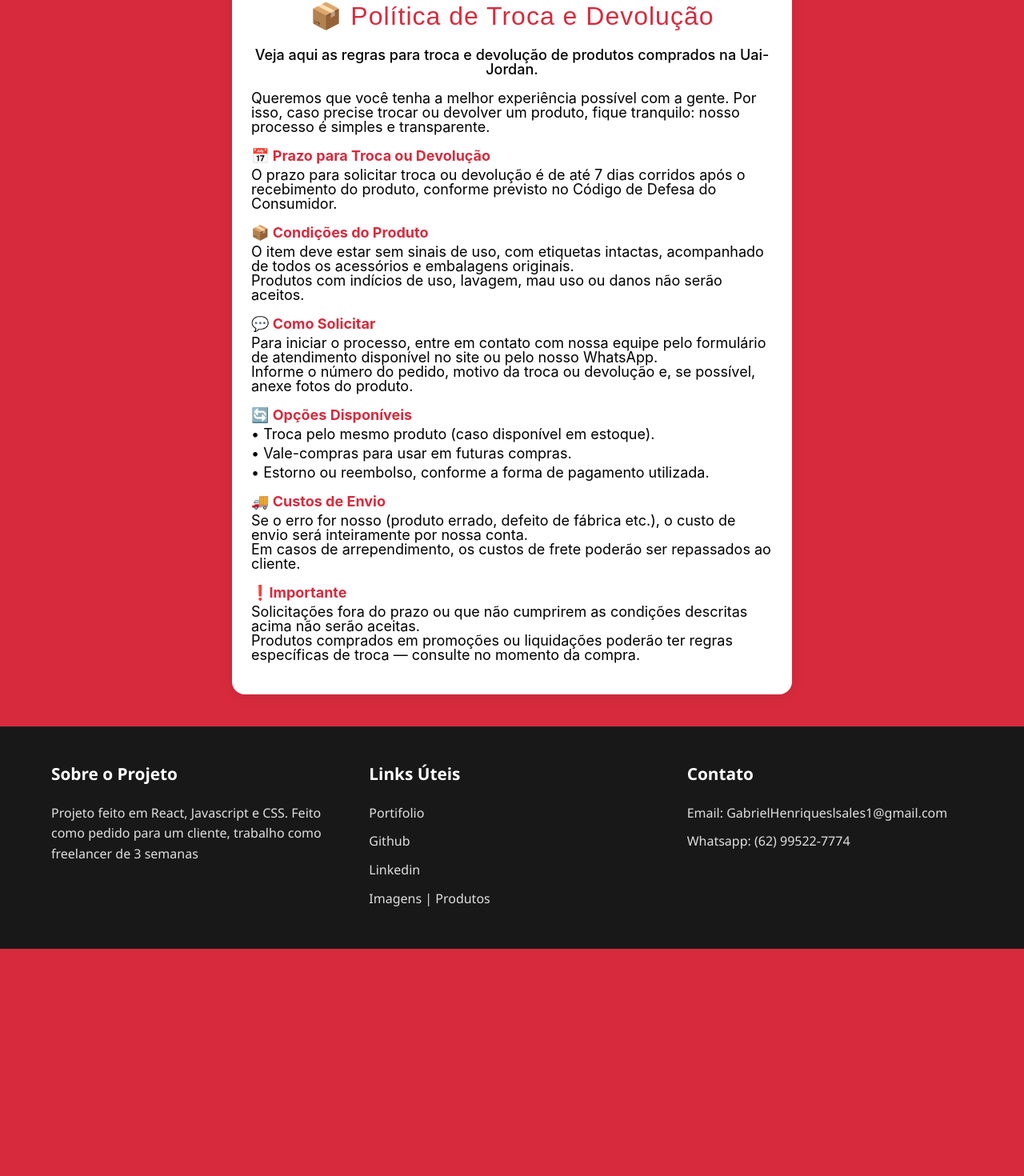
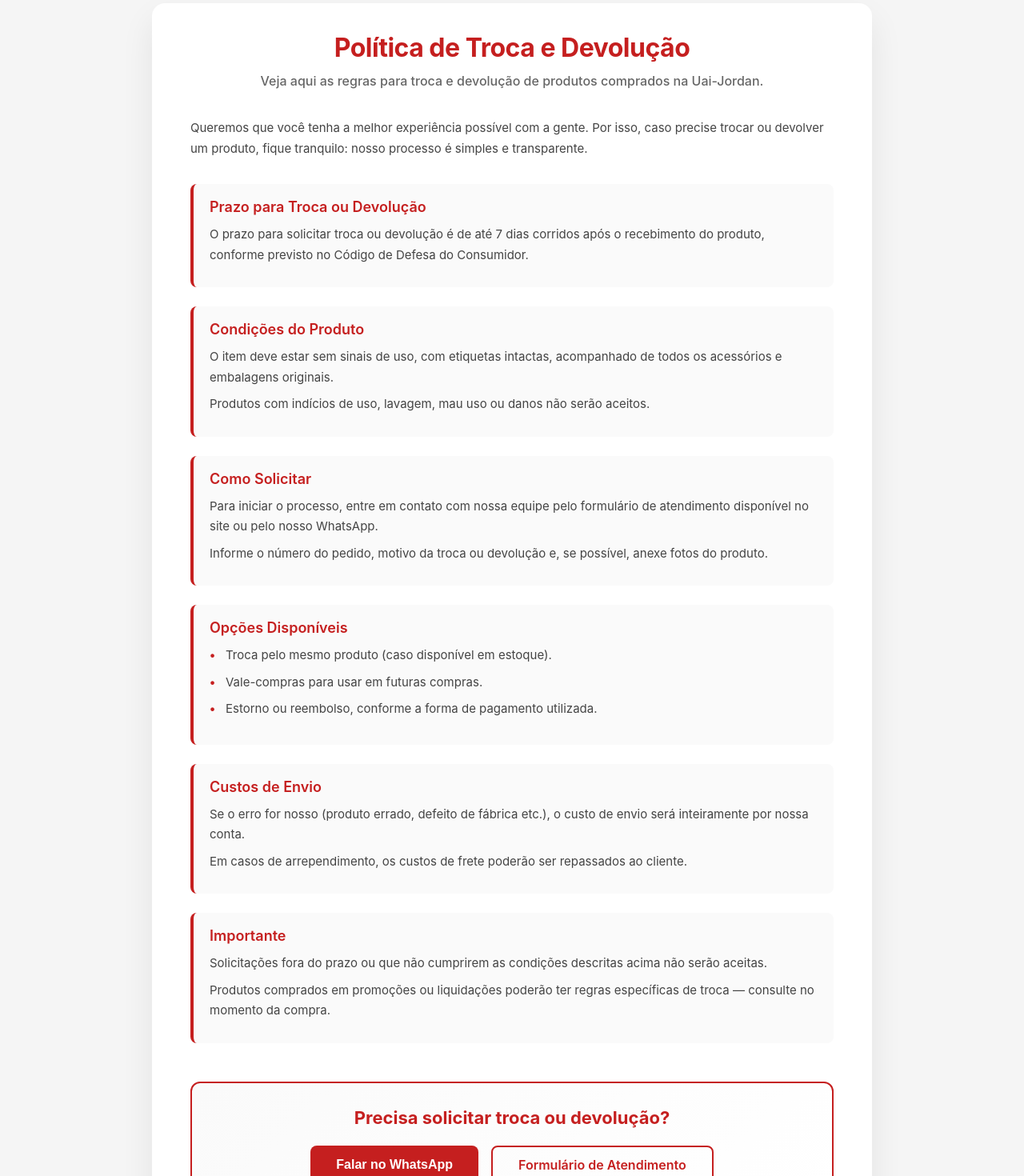
Before and after one commit to Usales/Uai-jordan, a React (Create React App) app: page /politica-troca in a window 1280 px wide. Shown: the part 146-1616 px from the top of the page at 80% size. Before the commit the page ends 1332 px from the top, so only its background shows below. Built offline with nearby package versions, Linux system fonts and the light colour scheme; the HTML template or start-up script is replaced by a standard one.

Commit message:
Melhora design da pÃ¡gina de polÃ­tica de troca: fundo claro, card premium, hierarquia de texto, seÃ§Ãµes escaneÃ¡veis e CTA

```diff
--- a/src/components/Header/Header.css
+++ b/src/components/Header/Header.css
@@ -1,7 +1,7 @@
 /* Header Styles - Mobile First */
 .app-header {
   background: #C51F1F;
-  box-shadow: 0 2px 10px rgba(0, 0, 0, 0.1);
+  box-shadow: 0 4px 12px rgba(0, 0, 0, 0.1);
   border: none;
   position: sticky;
   top: 0;
--- a/src/index.css
+++ b/src/index.css
@@ -29,7 +29,8 @@
 	display: block;
 }
 body {
-  background: #D72B3D;
+  background: #f5f5f5;
+  min-height: 100vh;
   line-height: 1;
   font-family: -apple-system, BlinkMacSystemFont, 'Segoe UI', 'Roboto', 'Oxygen',
     'Ubuntu', 'Cantarell', 'Fira Sans', 'Droid Sans', 'Helvetica Neue',
--- /dev/null
+++ b/src/pages/PoliticaTroca.css
@@ -0,0 +1,200 @@
+/* Container principal da página */
+.politica-page {
+  min-height: 70vh;
+  padding: 40px 20px;
+  background: #f5f5f5;
+  display: flex;
+  align-items: flex-start;
+  justify-content: center;
+}
+
+/* Card premium da política */
+.policy-card {
+  max-width: 900px;
+  width: 100%;
+  background: #ffffff;
+  border-radius: 16px;
+  padding: 40px 48px;
+  box-shadow: 0 20px 40px rgba(0, 0, 0, 0.08);
+  margin: 2.5rem auto;
+}
+
+/* Hierarquia de texto */
+.policy-card h1 {
+  font-size: 32px;
+  font-weight: 700;
+  margin-bottom: 12px;
+  text-align: center;
+  color: #C51F1F;
+  letter-spacing: -0.5px;
+}
+
+.policy-card .subtitle {
+  font-size: 16px;
+  font-weight: 500;
+  text-align: center;
+  color: #666;
+  margin-bottom: 32px;
+}
+
+.policy-card .intro {
+  font-size: 15px;
+  line-height: 1.7;
+  color: #444;
+  margin-bottom: 32px;
+}
+
+.policy-card h3 {
+  font-size: 18px;
+  font-weight: 600;
+  margin-top: 32px;
+  margin-bottom: 8px;
+  color: #C51F1F;
+}
+
+.policy-card p,
+.policy-card li {
+  font-size: 15px;
+  line-height: 1.7;
+  color: #444;
+  margin-bottom: 8px;
+}
+
+.policy-card ul {
+  list-style: none;
+  padding-left: 0;
+  margin: 12px 0;
+}
+
+.policy-card li {
+  padding-left: 20px;
+  position: relative;
+  margin-bottom: 8px;
+}
+
+.policy-card li::before {
+  content: "•";
+  position: absolute;
+  left: 0;
+  color: #C51F1F;
+  font-weight: bold;
+}
+
+/* Seções escaneáveis */
+.section {
+  padding: 20px;
+  border-left: 4px solid #C51F1F;
+  background: #fafafa;
+  border-radius: 8px;
+  margin-bottom: 24px;
+}
+
+.section h3 {
+  margin-top: 0;
+  margin-bottom: 12px;
+}
+
+.section p {
+  margin-bottom: 8px;
+}
+
+/* CTA Box */
+.cta-box {
+  margin-top: 48px;
+  padding: 32px;
+  background: linear-gradient(135deg, #fafafa 0%, #ffffff 100%);
+  border: 2px solid #C51F1F;
+  border-radius: 12px;
+  text-align: center;
+}
+
+.cta-box h3 {
+  font-size: 22px;
+  font-weight: 700;
+  margin: 0 0 24px 0;
+  color: #C51F1F;
+}
+
+.cta-buttons {
+  display: flex;
+  gap: 16px;
+  justify-content: center;
+  flex-wrap: wrap;
+}
+
+.cta-button {
+  padding: 14px 32px;
+  font-size: 16px;
+  font-weight: 600;
+  border-radius: 8px;
+  cursor: pointer;
+  transition: all 0.3s ease;
+  text-decoration: none;
+  display: inline-block;
+  border: none;
+}
+
+.cta-button.primary {
+  background: #C51F1F;
+  color: #ffffff;
+}
+
+.cta-button.primary:hover {
+  background: #a01818;
+  transform: translateY(-2px);
+  box-shadow: 0 4px 12px rgba(197, 31, 31, 0.3);
+}
+
+.cta-button.outline {
+  background: transparent;
+  color: #C51F1F;
+  border: 2px solid #C51F1F;
+}
+
+.cta-button.outline:hover {
+  background: #C51F1F;
+  color: #ffffff;
+  transform: translateY(-2px);
+}
+
+/* Responsivo */
+@media (max-width: 768px) {
+  .policy-card {
+    padding: 32px 24px;
+    margin: 1.5rem auto;
+  }
+
+  .policy-card h1 {
+    font-size: 28px;
+  }
+
+  .section {
+    padding: 16px;
+  }
+
+  .cta-box {
+    padding: 24px 20px;
+  }
+
+  .cta-buttons {
+    flex-direction: column;
+  }
+
+  .cta-button {
+    width: 100%;
+  }
+}
+
+@media (max-width: 480px) {
+  .policy-card {
+    padding: 24px 16px;
+  }
+
+  .policy-card h1 {
+    font-size: 24px;
+  }
+
+  .cta-box h3 {
+    font-size: 18px;
+  }
+}
--- a/src/pages/PoliticaTroca.jsx
+++ b/src/pages/PoliticaTroca.jsx
@@ -1,55 +1,92 @@
 import React from 'react';
+import { Link } from 'react-router-dom';
+import './PoliticaTroca.css';
 
 function PoliticaTroca() {
+  const handleWhatsApp = () => {
+    const texto = encodeURIComponent('Olá! Gostaria de solicitar uma troca ou devolução.');
+    const url = `https://api.whatsapp.com/send?phone=5537991397943&text=${texto}`;
+    window.open(url, '_blank');
+  };
+
   return (
-    <div style={{ minHeight: '70vh', display: 'flex', alignItems: 'center', justifyContent: 'center', background: 'transparent' }}>
-      <div className="politica-container fade-in-up" style={{ background: '#fff', borderRadius: 16, boxShadow: '0 2px 16px rgba(0,0,0,0.08)', padding: '2.5rem 1.5rem', maxWidth: 700, width: '100%', margin: '2.5rem auto', minHeight: 350 }}>
-        <h1 style={{ textAlign: 'center', marginBottom: 24, color: '#D72B3D', fontFamily: 'Bebas Neue, Arial, sans-serif', fontSize: '2rem', letterSpacing: 1 }}>📦 Política de Troca e Devolução</h1>
-        <p style={{ marginBottom: 18, fontWeight: 500, textAlign: 'center' }}>Veja aqui as regras para troca e devolução de produtos comprados na Uai-Jordan.</p>
-        <p style={{ marginBottom: 18 }}>
+    <div className="politica-page">
+      <div className="policy-card">
+        <h1>Política de Troca e Devolução</h1>
+        <p className="subtitle">
+          Veja aqui as regras para troca e devolução de produtos comprados na Uai-Jordan.
+        </p>
+
+        <p className="intro">
           Queremos que você tenha a melhor experiência possível com a gente. Por isso, caso precise trocar ou devolver um produto, fique tranquilo: nosso processo é simples e transparente.
         </p>
-        <div style={{ marginBottom: 18 }}>
-          <span style={{ fontWeight: 700, color: '#D72B3D' }}>📅 Prazo para Troca ou Devolução</span>
-          <p style={{ margin: '6px 0 0 0' }}>
+
+        <div className="section">
+          <h3>Prazo para Troca ou Devolução</h3>
+          <p>
             O prazo para solicitar <strong>troca ou devolução</strong> é de até <strong>7 dias corridos</strong> após o recebimento do produto, conforme previsto no Código de Defesa do Consumidor.
           </p>
         </div>
-        <div style={{ marginBottom: 18 }}>
-          <span style={{ fontWeight: 700, color: '#D72B3D' }}>📦 Condições do Produto</span>
-          <p style={{ margin: '6px 0 0 0' }}>
-            O item deve estar <strong>sem sinais de uso</strong>, com <strong>etiquetas intactas</strong>, acompanhado de todos os <strong>acessórios e embalagens originais</strong>.<br/>
+
+        <div className="section">
+          <h3>Condições do Produto</h3>
+          <p>
+            O item deve estar <strong>sem sinais de uso</strong>, com <strong>etiquetas intactas</strong>, acompanhado de todos os <strong>acessórios e embalagens originais</strong>.
+          </p>
+          <p>
             Produtos com indícios de uso, lavagem, mau uso ou danos <strong>não serão aceitos</strong>.
           </p>
         </div>
-        <div style={{ marginBottom: 18 }}>
-          <span style={{ fontWeight: 700, color: '#D72B3D' }}>💬 Como Solicitar</span>
-          <p style={{ margin: '6px 0 0 0' }}>
-            Para iniciar o processo, entre em contato com nossa equipe pelo <strong>formulário de atendimento</strong> disponível no site ou pelo nosso <strong>WhatsApp</strong>.<br/>
+
+        <div className="section">
+          <h3>Como Solicitar</h3>
+          <p>
+            Para iniciar o processo, entre em contato com nossa equipe pelo <strong>formulário de atendimento</strong> disponível no site ou pelo nosso <strong>WhatsApp</strong>.
+          </p>
+          <p>
             Informe o número do pedido, motivo da troca ou devolução e, se possível, anexe fotos do produto.
           </p>
         </div>
-        <div style={{ marginBottom: 18 }}>
-          <span style={{ fontWeight: 700, color: '#D72B3D' }}>🔄 Opções Disponíveis</span>
-          <ul style={{ listStyle: 'none', paddingLeft: 0, margin: '6px 0 0 0' }}>
-            <li style={{ marginBottom: 6 }}>• Troca pelo mesmo produto (caso disponível em estoque).</li>
-            <li style={{ marginBottom: 6 }}>• Vale-compras para usar em futuras compras.</li>
-            <li style={{ marginBottom: 6 }}>• Estorno ou reembolso, conforme a forma de pagamento utilizada.</li>
+
+        <div className="section">
+          <h3>Opções Disponíveis</h3>
+          <ul>
+            <li>Troca pelo mesmo produto (caso disponível em estoque).</li>
+            <li>Vale-compras para usar em futuras compras.</li>
+            <li>Estorno ou reembolso, conforme a forma de pagamento utilizada.</li>
           </ul>
         </div>
-        <div style={{ marginBottom: 18 }}>
-          <span style={{ fontWeight: 700, color: '#D72B3D' }}>🚚 Custos de Envio</span>
-          <p style={{ margin: '6px 0 0 0' }}>
-            Se o erro for nosso (produto errado, defeito de fábrica etc.), o custo de envio será <strong>inteiramente por nossa conta</strong>.<br/>
+
+        <div className="section">
+          <h3>Custos de Envio</h3>
+          <p>
+            Se o erro for nosso (produto errado, defeito de fábrica etc.), o custo de envio será <strong>inteiramente por nossa conta</strong>.
+          </p>
+          <p>
             Em casos de arrependimento, os custos de frete poderão ser repassados ao cliente.
           </p>
         </div>
-        <div style={{ marginBottom: 0 }}>
-          <span style={{ fontWeight: 700, color: '#D72B3D' }}>❗Importante</span>
-          <p style={{ margin: '6px 0 0 0' }}>
-            Solicitações fora do prazo ou que não cumprirem as condições descritas acima <strong>não serão aceitas</strong>.<br/>
+
+        <div className="section">
+          <h3>Importante</h3>
+          <p>
+            Solicitações fora do prazo ou que não cumprirem as condições descritas acima <strong>não serão aceitas</strong>.
+          </p>
+          <p>
             Produtos comprados em <strong>promoções</strong> ou <strong>liquidações</strong> poderão ter regras específicas de troca — consulte no momento da compra.
           </p>
+        </div>
+
+        <div className="cta-box">
+          <h3>Precisa solicitar troca ou devolução?</h3>
+          <div className="cta-buttons">
+            <button className="cta-button primary" onClick={handleWhatsApp}>
+              Falar no WhatsApp
+            </button>
+            <Link to="/contato" className="cta-button outline">
+              Formulário de Atendimento
+            </Link>
+          </div>
         </div>
       </div>
     </div>
```
